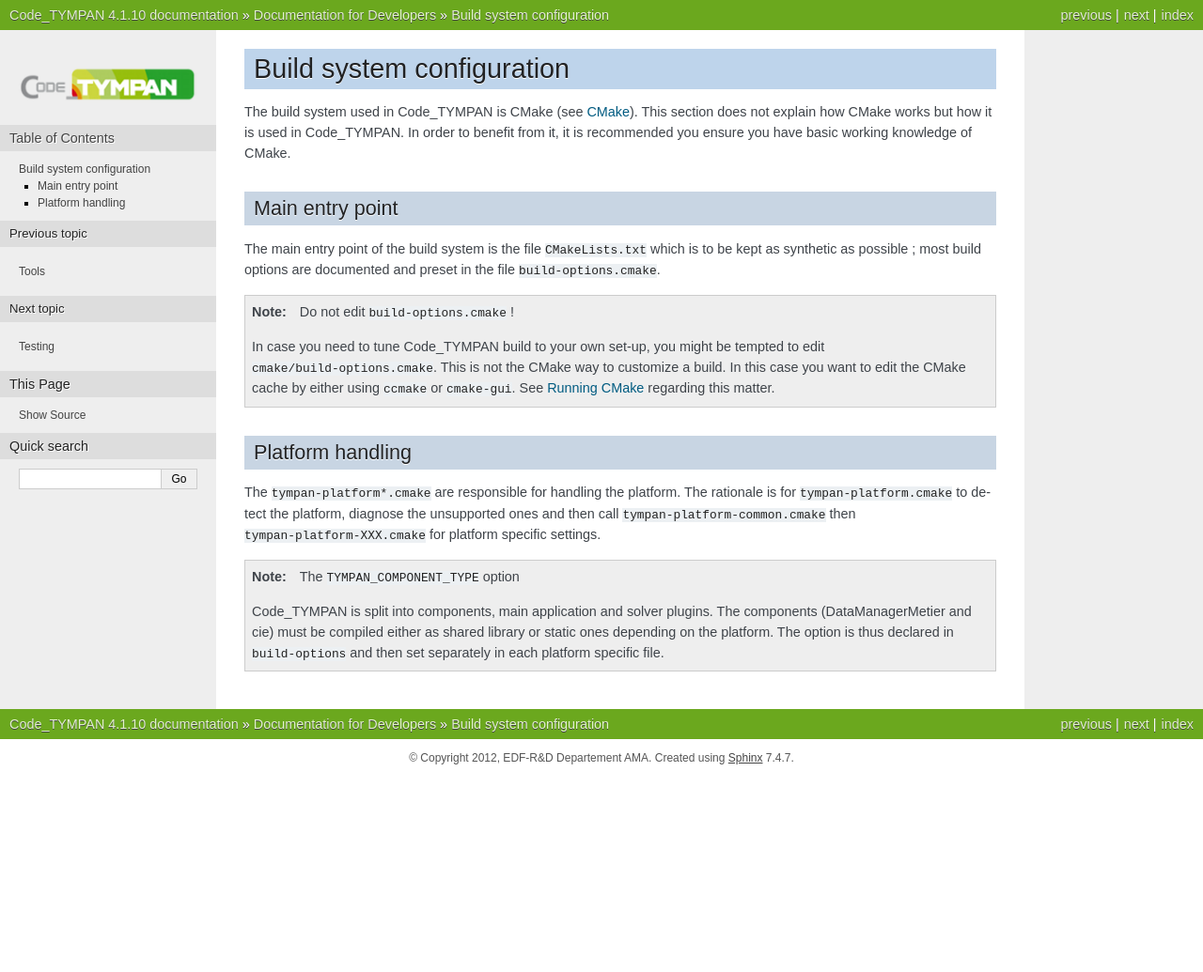
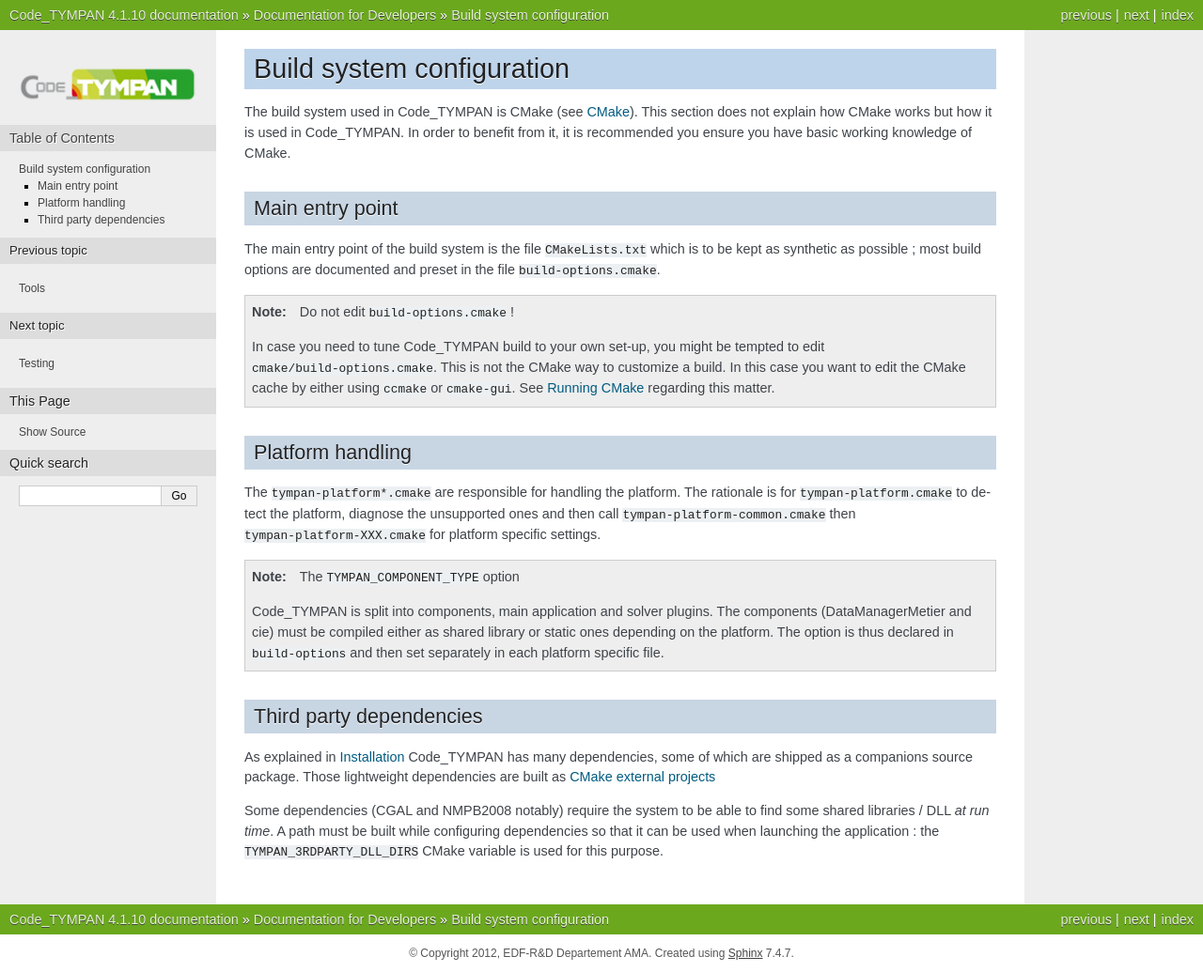
Before and after one commit to Jiunixo/test_mig2, a Sphinx documentation site: the page built from doc/developer/building.rst, in a window 1280 px wide. Shown: the whole page at 94% size. Built offline with Sphinx 7.4.7, drawn with Linux system fonts in a browser that asks for light colours; before the commit the page ends 900 px from its top, so only the background shows below that.

Commit message:
[doc, cmake] Split dependencies configuration
related to #1571184

```diff
--- a/doc/developer/building.rst
+++ b/doc/developer/building.rst
@@ -43,3 +43,18 @@
    compiled either as shared library or static ones depending on the
    platform. The option is thus declared in ``build-options`` and then set
    separately in each platform specific file.
+
+Third party dependencies
+========================
+
+As explained in :ref:`devel-installation` Code_TYMPAN has many
+dependencies, some of which are shipped as a companions source package.
+Those lightweight dependencies are built as `CMake external projects`__
+
+__ `CMake external projects`: http://www.kitware.com/media/html/BuildingExternalProjectsWithCMake2.8.html
+
+Some dependencies (CGAL and NMPB2008 notably) require the system to be
+able to find some shared libraries / DLL *at run time*. A path must be
+built while configuring dependencies so that it can be used when
+launching the application : the ``TYMPAN_3RDPARTY_DLL_DIRS`` CMake
+variable is used for this purpose.
```
Also changed, not shown: 6 other files.
